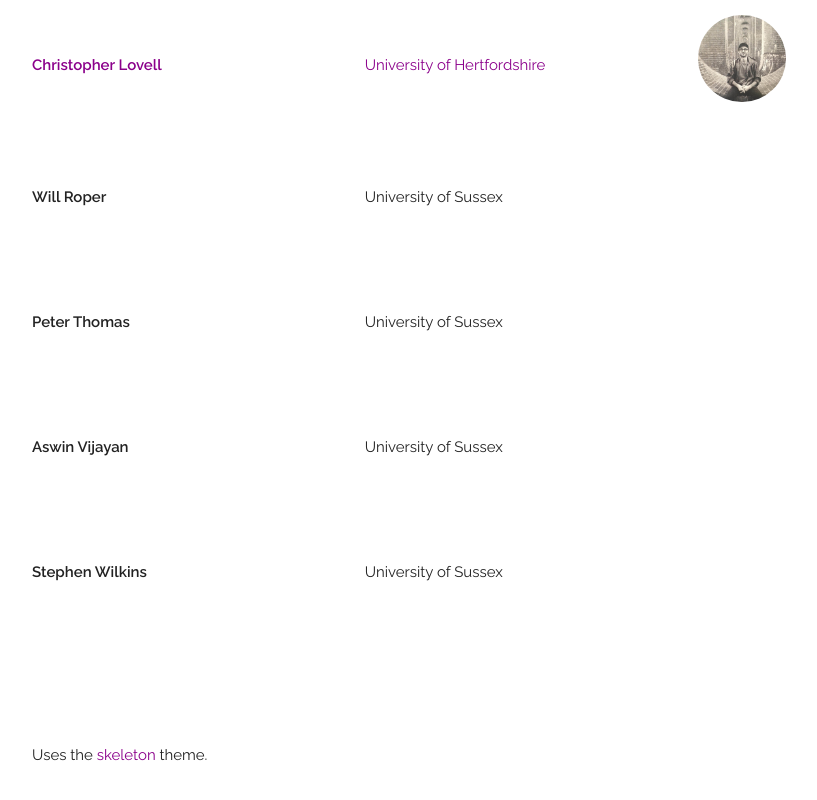
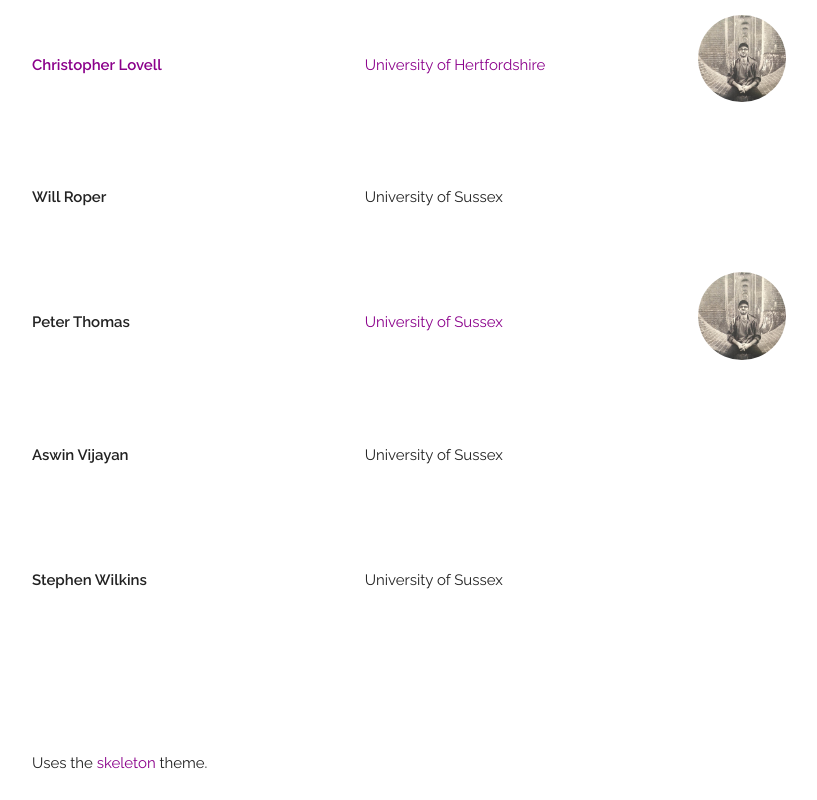
Before and after one commit to christopherlovell/flares, a plain HTML site: page docs/people.html in a window 1280 px wide. Shown: the part 760-1560 px from the top of the page, without its empty margins (128-945 px from the left). Drawn offline with Linux system fonts and the light colour scheme.

Commit message:
Added Peter's profile

```diff
--- a/docs/people.html
+++ b/docs/people.html
@@ -137,9 +137,10 @@
         <p><b>Peter Thomas</b></p>
       </div>
       <div class="one-third column">
-        <p>University of Sussex</p>
+        <p><a href="https://profiles.sussex.ac.uk/p2672-peter-thomas" target="_blank">University of Sussex</a></p>
       </div>
       <div class="one-third column">
+	<img src="images/people/chrislovell.jpg", class="img-circle", alt="Peter Thomas", width="30%">
       </div>
     </div>
 
```
Also changed, not shown: docs/images/people/peterthomas.png (added).
